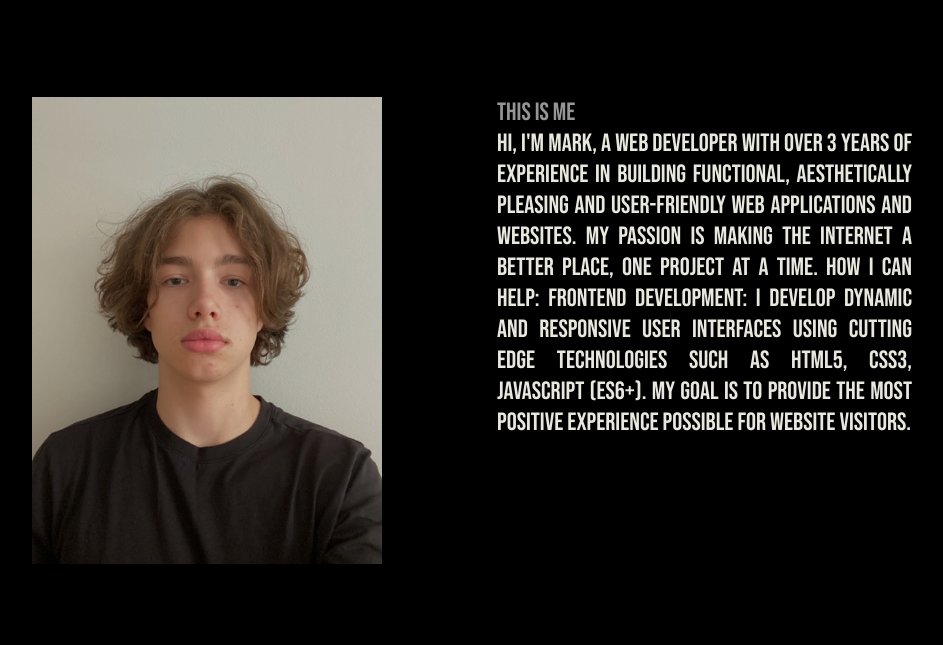
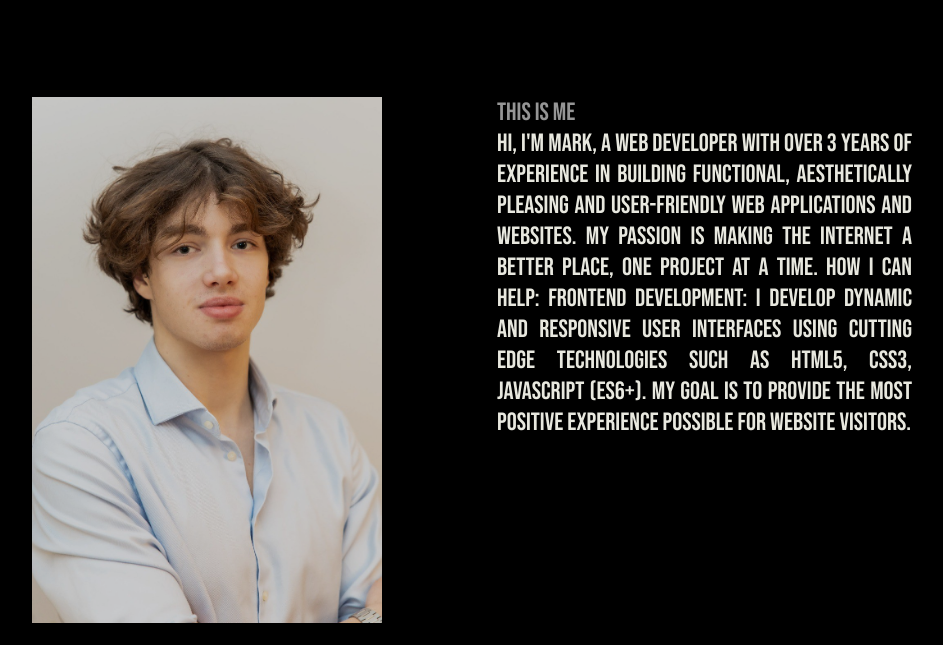
Before and after one commit to MarkAntonovs/portfolio, a website: page index.html in a window 1280 px wide. Shown: the part 155-800 px from the top of the page, without its empty margins (168-1111 px from the left). Drawn offline with nearby package versions, Linux system fonts and the light colour scheme.

Commit message:
photo change

```diff
--- a/index.html
+++ b/index.html
@@ -26,7 +26,7 @@
     <div class="introducing_block">
         <div class="photo_block">
             <div class="film-overlay"></div>
-            <img class="introducing_block_photo" src="images/photo of me Medium.jpeg" alt="">
+            <img class="introducing_block_photo" src="images/2025-03-10 10.55.00.jpg" alt="">
         </div>
         <div class="about_block">
             <div class="about_heading">This is me</div>
```
Also changed, not shown: images/2025-03-10 10.55.00.jpg (added), 1 other file.
